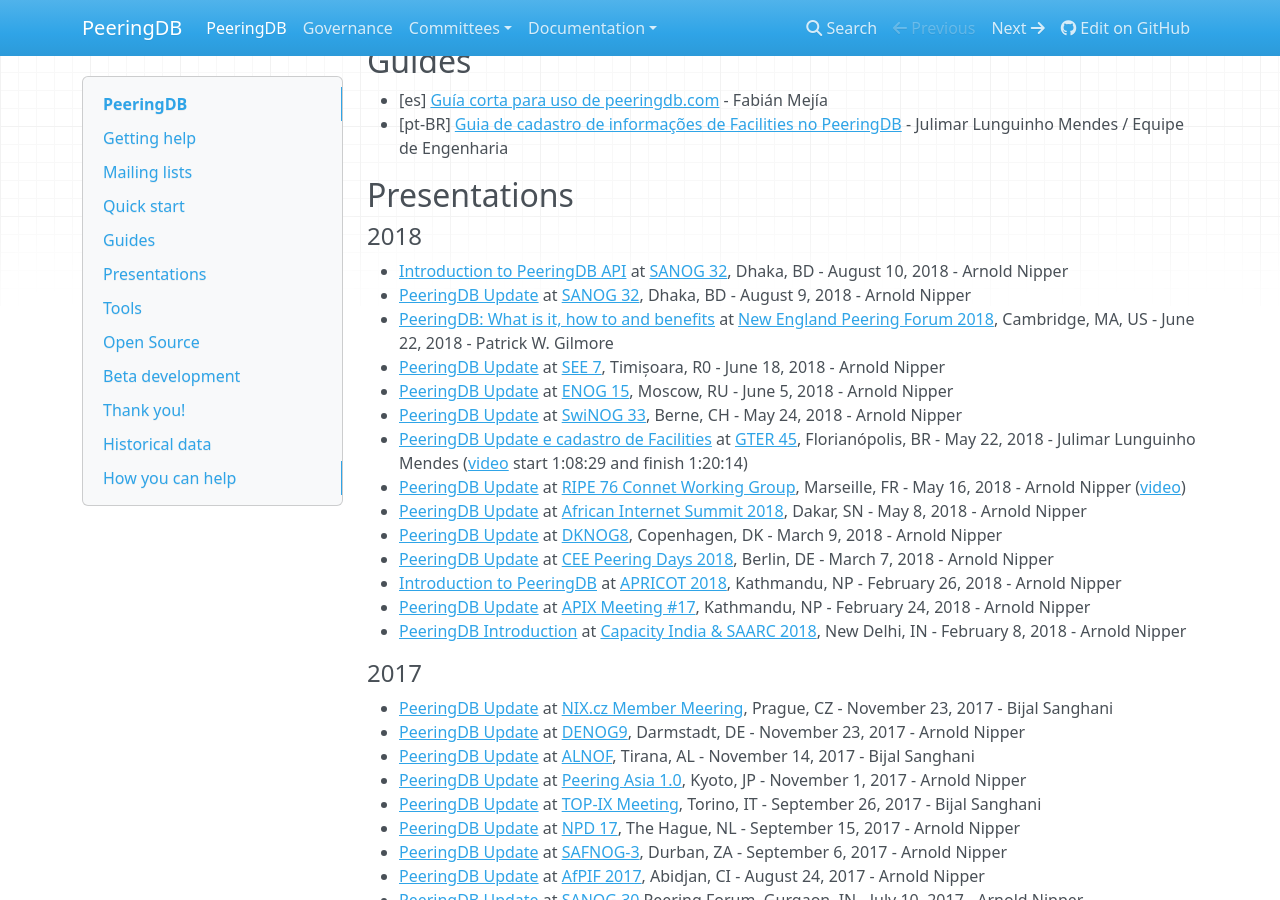
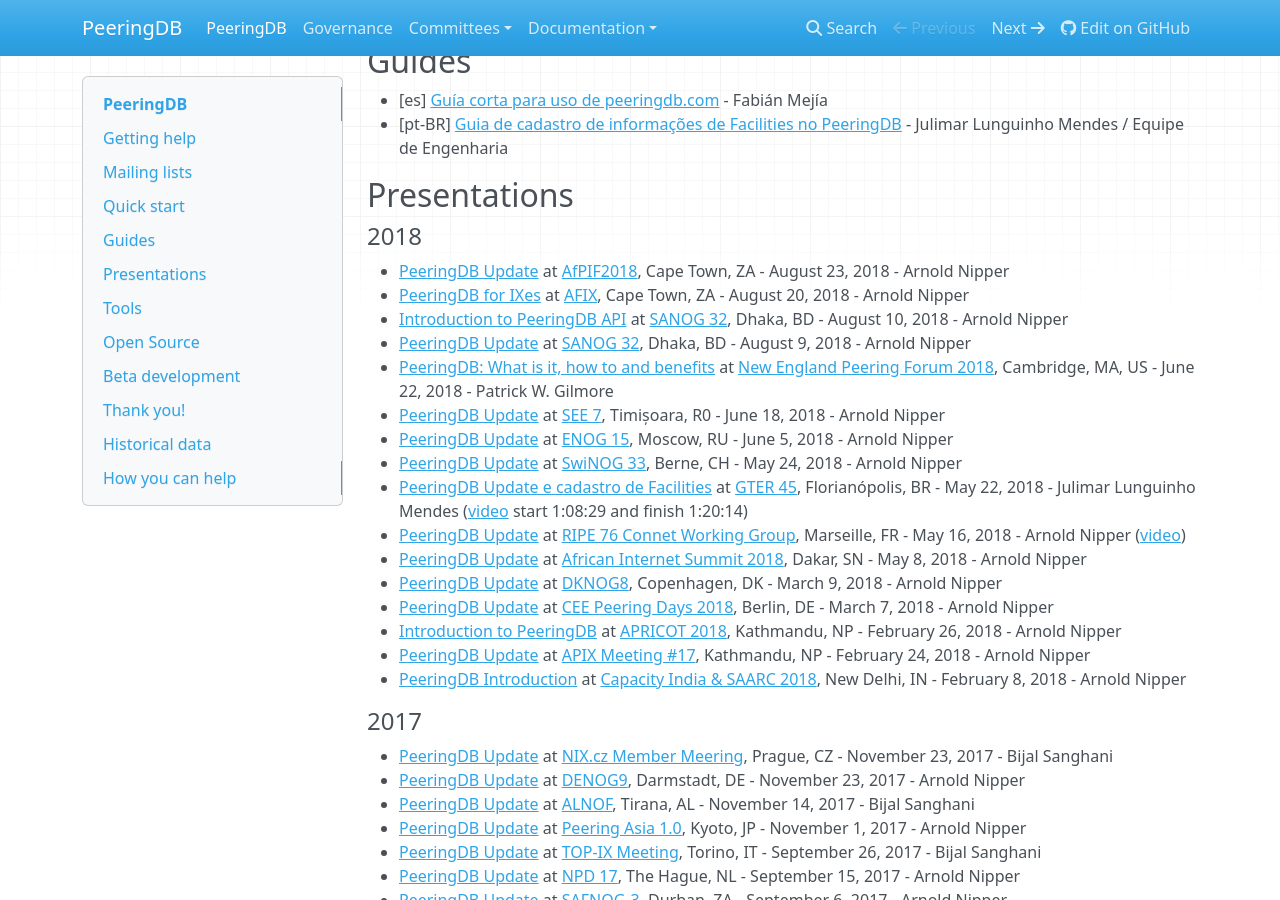
Before and after one commit to peeringdb/docs, an MkDocs documentation site: the page built from docs/index.md, in a window 1280 px wide and 900 px high, scrolled down 1184 px. Built offline with MkDocs 1.6.1, drawn with Linux system fonts in a browser that asks for light colours; nearby versions of some CDN libraries; old or Windows-style settings are respelled for this version of MkDocs.

Commit message:
Added Arnold's presentations from AfPIF2018.

```diff
--- a/docs/index.md
+++ b/docs/index.md
@@ -52,6 +52,8 @@
 
 #### 2018
 
+- [PeeringDB Update](presentation/20180821-AfPIF2018-Nipper.pdf) at [AfPIF2018](https://www.afpif.org/afpif2018/), Cape Town, ZA - August 23, 2018 - Arnold Nipper
+- [PeeringDB for IXes](presentation/20180820-AF-IX@AfPIF2018-Nipper.pdf) at [AFIX](https://www.af-ix.net/), Cape Town, ZA - August 20, 2018 - Arnold Nipper
 - [Introduction to PeeringDB API](presentation/20180810-SANOG32-Lightning-Introduction-to-PeeringDB-API-Nipper.pdf) at [SANOG 32](http://www.sanog.org/sanog32/), Dhaka, BD - August 10, 2018 - Arnold Nipper
 - [PeeringDB Update](presentation/20180809-SANOG32-Update-Nipper.pdf) at [SANOG 32](http://www.sanog.org/sanog32/), Dhaka, BD - August 9, 2018 - Arnold Nipper
 - [PeeringDB: What is it, how to and benefits](presentation/20180622-NEPF-Gilmore.pdf) at [New England Peering Forum 2018](http://nepeeringforum.org/), Cambridge, MA, US - June 22, 2018 - Patrick W. Gilmore
```
Also changed, not shown: 2 other files.
